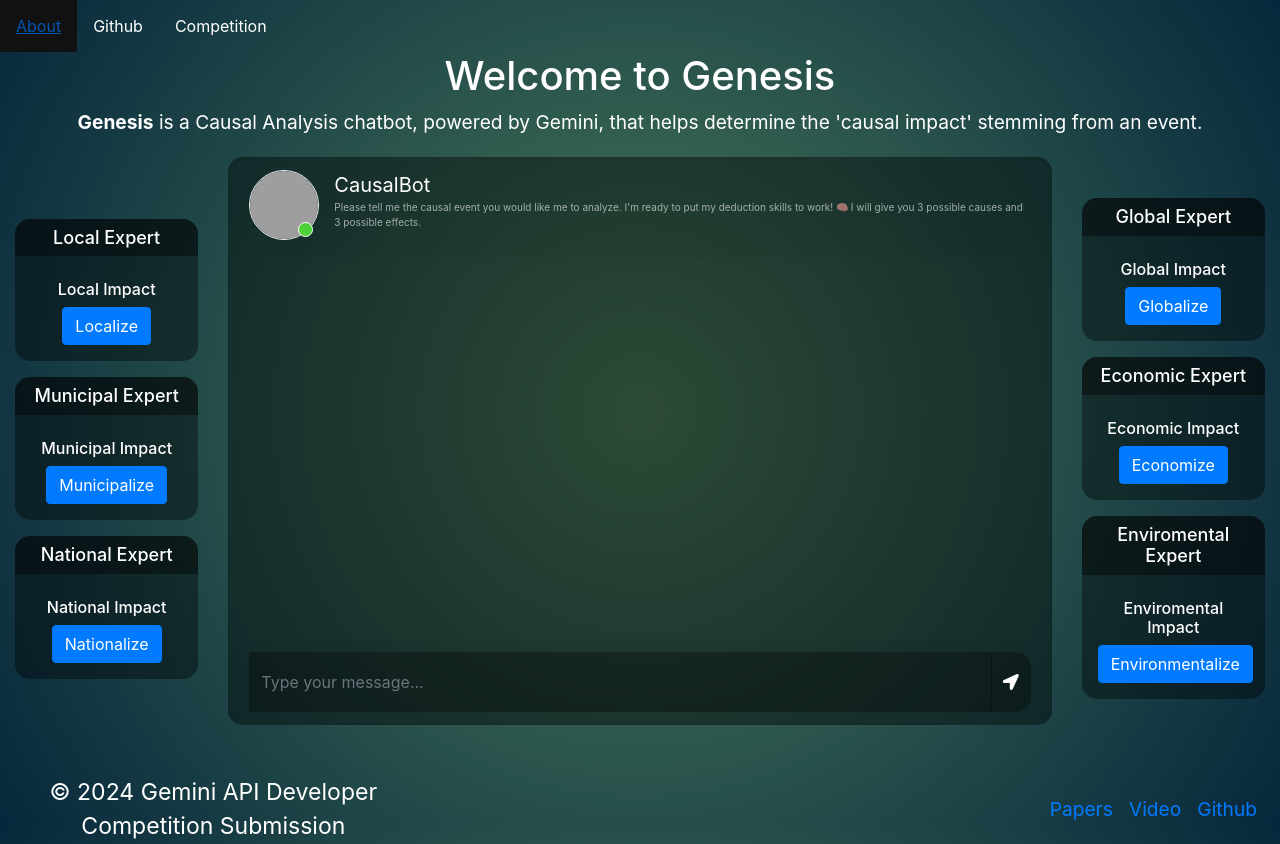
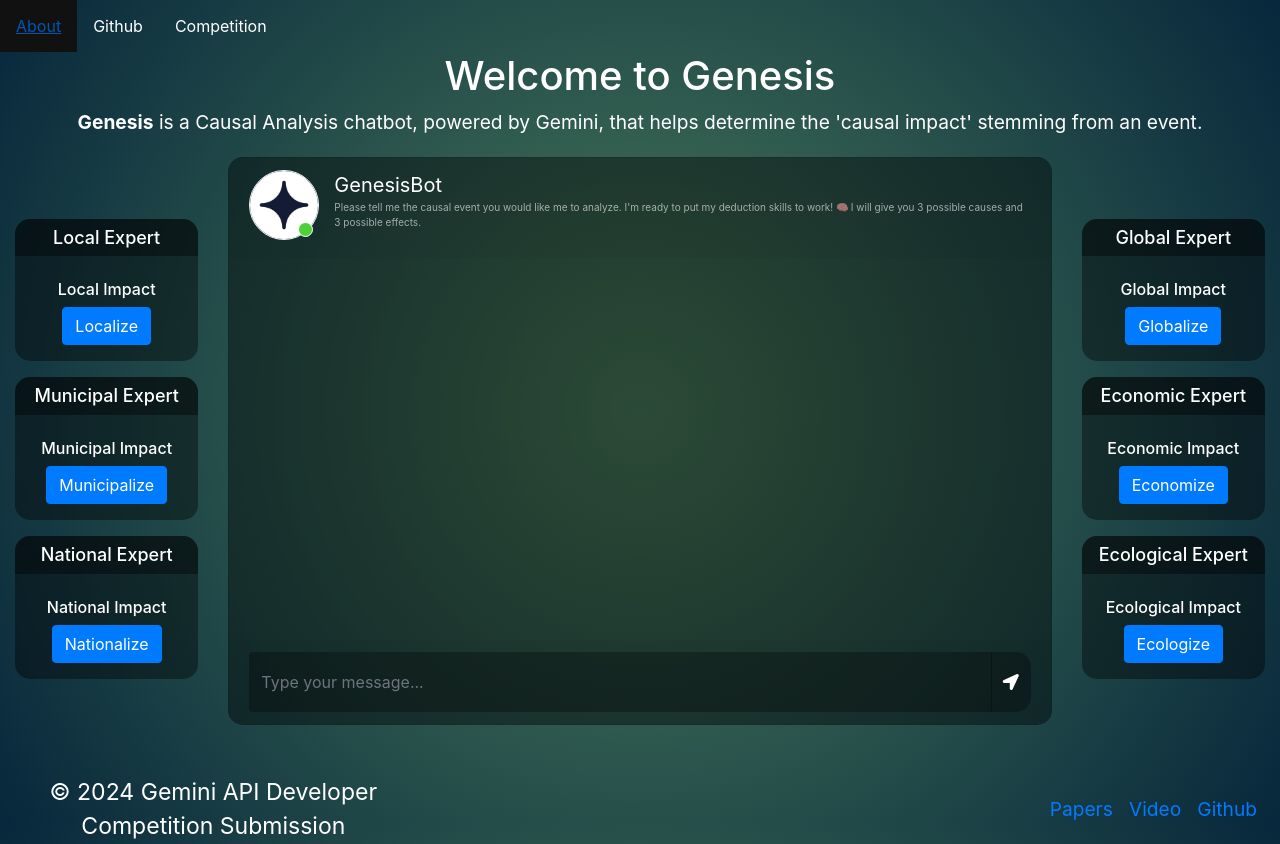
Before and after one commit to DDixon0/geminiComp2024, a Flask app: page / in a window 1280 px wide. Run offline with Flask 3, Linux system fonts and the light colour scheme; some libraries are stand-ins or nearby versions; grey boxes are pictures that could not be loaded.

Commit message:
Pretty much done, adding aria-labels, cleaned up code and comments,  added expert opinions.

```diff
--- a/static/scripts/chat.js
+++ b/static/scripts/chat.js
@@ -1,109 +1,3 @@
-// //links
-// //http://eloquentjavascript.net/09_regexp.html
-// //https://developer.mozilla.org/en-US/docs/Web/JavaScript/Guide/Regular_Expressions
-
-
-// var messages = [], //array that hold the record of each string in chat
-//   lastUserMessage = "", //keeps track of the most recent input string from the user
-//   botMessage = "", //var keeps track of what the chatbot is going to say
-//   botName = 'Chatbot', //name of the chatbot
-//   talking = true; //when false the speach function doesn't work
-// //
-// //
-// //****************************************************************
-// //****************************************************************
-// //****************************************************************
-// //****************************************************************
-// //****************************************************************
-// //****************************************************************
-// //****************************************************************
-// //edit this function to change what the chatbot says
-// function chatbotResponse() {
-//   talking = true;
-//   botMessage = "I'm confused"; //the default message
-
-//   if (lastUserMessage === 'hi' || lastUserMessage =='hello') {
-//     const hi = ['hi','howdy','hello']
-//     botMessage = hi[Math.floor(Math.random()*(hi.length))];;
-//   }
-
-//   if (lastUserMessage === 'name') {
-//     botMessage = 'My name is ' + botName;
-//   }
-// }
-// //****************************************************************
-// //****************************************************************
-// //****************************************************************
-// //****************************************************************
-// //****************************************************************
-// //****************************************************************
-// //****************************************************************
-// //
-// //
-// //
-// //this runs each time enter is pressed.
-// //It controls the overall input and output
-// function newEntry() {
-//   //if the message from the user isn't empty then run
-//   if (document.getElementById("chatbox").value != "") {
-//     //pulls the value from the chatbox ands sets it to lastUserMessage
-//     lastUserMessage = document.getElementById("chatbox").value;
-//     //sets the chat box to be clear
-//     document.getElementById("chatbox").value = "";
-//     //adds the value of the chatbox to the array messages
-//     messages.push(lastUserMessage);
-//     //Speech(lastUserMessage);  //says what the user typed outloud
-//     //sets the variable botMessage in response to lastUserMessage
-//     chatbotResponse();
-//     //add the chatbot's name and message to the array messages
-//     messages.push("<b>" + botName + ":</b> " + botMessage);
-//     // says the message using the text to speech function written below
-//     Speech(botMessage);
-//     //outputs the last few array elements of messages to html
-//     for (var i = 1; i < 18; i++) {
-//       if (messages[messages.length - i])
-//         document.getElementById("chatlog" + i).innerHTML = messages[messages.length - i];
-//     }
-//   }
-// }
-
-// //text to Speech
-// //https://developers.google.com/web/updates/2014/01/Web-apps-that-talk-Introduction-to-the-Speech-Synthesis-API
-// function Speech(say) {
-//   if ('speechSynthesis' in window && talking) {
-//     var utterance = new SpeechSynthesisUtterance(say);
-//     //msg.voice = voices[10]; // Note: some voices don't support altering params
-//     //msg.voiceURI = 'native';
-//     //utterance.volume = 1; // 0 to 1
-//     //utterance.rate = 0.1; // 0.1 to 10
-//     //utterance.pitch = 1; //0 to 2
-//     //utterance.text = 'Hello World';
-//     //utterance.lang = 'en-US';
-//     speechSynthesis.speak(utterance);
-//   }
-// }
-
-// //runs the keypress() function when a key is pressed
-// document.onkeypress = keyPress;
-// //if the key pressed is 'enter' runs the function newEntry()
-// function keyPress(e) {
-//   var x = e || window.event;
-//   var key = (x.keyCode || x.which);
-//   if (key == 13 || key == 3) {
-//     //runs this function when enter is pressed
-//     newEntry();
-//   }
-//   if (key == 38) {
-//     console.log('hi')
-//       //document.getElementById("chatbox").value = lastUserMessage;
-//   }
-// }
-// //clears the placeholder text ion the chatbox
-// //this function is set to run when the users brings focus to the chatbox, by clicking on it
-// function placeHolder() {
-//   document.getElementById("chatbox").placeholder = "";
-// }
-
 
 //CHAT
 
@@ -126,7 +20,7 @@ $("#messageArea").on("submit", function(event) {
     type: "POST",
     url: "/get",
   }).done(function(data) {
-    var botHtml = '<div class="d-flex justify-content-start mb-4"><div class="img_cont_msg"><img src="https://i.ibb.co/fSNP7Rz/icons8-chatgpt-512.png" class="rounded-circle user_img_msg"></div><div class="msg_cotainer">' + data + '<span class="msg_time">' + str_time + '</span></div></div>';
+    var botHtml = '<div class="d-flex justify-content-start mb-4"><div class="img_cont_msg"><img src="/static/assets/GG.png" class="rounded-circle user_img_msg"></div><div class="msg_cotainer">' + data + '<span class="msg_time">' + str_time + '</span></div></div>';
     $("#messageFormeight").append($.parseHTML(botHtml));
   });
   event.preventDefault();
@@ -154,6 +48,74 @@ chat.addEventListener("mouseover", () =>{
 })
 
 
+//Side Experts
+
+function Localize(){
+  let query = "If possible, regenerate another set of cause and effects. However, this time, have a focus on the local impacts and variables. Local causal variables are immediate and can quickly be observed. For this response only, use friendly language, like a neighbor or friend."
+  expertRequest("Local",query);
+}
+
+function Municipalize(){
+  let query = "If possible, regenerate another set of cause and effects. However, this time, have a focus on the Municipal impacts and variables. Municiapl causal variables are not as noticeable but affect the larger community. For this response only, use teacherly language like a teacher or principal."
+  expertRequest("Municipal",query);
+}
+
+function Nationalize(){
+  let query = "If possible, regenerate another set of cause and effects. However, this time, have a focus on the National impacts and variables. National causal variables are a result of compounding multiple fo the same event. This affects the entire country. For this response only, use political language like a politician or governor."
+  expertRequest("National",query);
+}
+
+function Globalize(){
+  let query = "If possible, regenerate another set of cause and effects. However, this time, have a focus on the Global impacts and variables. Global causal variables are geopolitical in context and are a result of competing elements. This affects the entire world. For this response only, use powerful language like a PHD expert or a President."
+  expertRequest("Global",query);
+
+}
+
+function Economize(){
+  let query = "If possible, regenerate another set of cause and effects. However, this time, have a focus on the Economical impacts and variables. Economical causal variables are about the stock market, access to resources, the performacne of comapnies and cash flow. Economical impacts can be as small as local business or large as international conglomerates. For this response only, use investor language like an investment banker or a salesman."
+  expertRequest("Economical",query);
+
+}
+
+function Ecologize(){
+  let query = "If possible, regenerate another set of cause and effects. However, this time, have a focus on the Ecological impacts and variables. Ecological causal variables are about the local enviroment, global enviroment, biosphere, small and big organisim. Ecological impacts are complex and can occur immediately or over hundres of years through evolution. For this response only, use warm-stoic language like an enviromental engineer."
+  expertRequest("Ecological",query);
+}
+
+
+// Specified Expert Request, Council of ELders
+function expertRequest(expert, prompt){
+  const date = new Date();
+  const hour = date.getHours();
+  const minute = date.getMinutes();
+  const str_time = hour+":"+minute;
+  let rawText = prompt;
+
+  var botHtml = '<div class="d-flex justify-content-start mb-4"><div class="img_cont_msg"><img src="/static/assets/GG_'+ expert +'.png" class="rounded-circle user_img_msg"></div><div class="msg_cotainer"> Attempting to Find the ' + expert + ' impact.<span class="msg_time">' + str_time + '</span></div></div>';
+
+  $("#messageFormeight").append($.parseHTML(botHtml));
+
+  $.ajax({
+    data: {
+      msg: rawText,
+    },
+    type: "POST",
+    url: "/get",
+  }).done(function(data) {
+    var botHtml = '<div class="d-flex justify-content-start mb-4"><div class="img_cont_msg"><img src="/static/assets/GG_'+ expert +'.png" class="rounded-circle user_img_msg"></div><div class="msg_cotainer">' + data + '<span class="msg_time">' + str_time + '</span></div></div>';
+    $("#messageFormeight").append($.parseHTML(botHtml));
+  });
+  event.preventDefault();
+
+}
+
+let allButtons = document.querySelectorAll('div.side-body > button');
+let btnFuncs = [Localize, Municipalize, Nationalize, Globalize, Economize, Ecologize]
+
+for (let i = 0; i < allButtons.length; i++) {
+  allButtons[i].addEventListener('click', btnFuncs[i])
+}
+
 
 
 
--- a/static/styles/style.css
+++ b/static/styles/style.css
@@ -4,32 +4,11 @@
     box-sizing: border-box;
 }
 
-html{
-    /* height: 100vh; */
-    /* overflow-y: hidden; */
-    /* justify-content: center; */
-}
-
 
 body{
-    /* margin-left: 10%;
-    margin-right: 10%;
-    margi; */
-    /* box-sizing: border-box;
-    display: grid;
-    grid-template:
-    'header' 16%
-    'main' 80%
-    'footer' 4%;
-    gap: 5px; */
-    /* background-color: #2196F3; */
-    /* padding: 10px; */
+
     min-height: 100%;
 
-    /* margin: 0; */
-	/* background: rgb(44, 47, 59);
-    background: -webkit-linear-gradient(to right, rgb(40, 59, 34), rgb(54, 60, 70), rgb(32, 32, 43));
-	background: linear-gradient(to right, rgb(38, 51, 61), rgb(50, 55, 65), rgb(33, 33, 78)); */
 
     background: rgb(74,125,91);
     background: -moz-radial-gradient(circle, rgba(74,125,91,1) 0%, rgba(7,39,60,1) 100%);
@@ -47,8 +26,7 @@ body{
 
   /* Track */
   ::-webkit-scrollbar-track {
-    /* background: #f1f1f1;  */
-    /* background:; */
+
   }
 
   /* Handle */
@@ -63,9 +41,7 @@ body{
 
 
 
-
 /* Header Stuff */
-
 #hgroup{
     /* background-color: rgb(255, 255, 255); */
     /* padding: 20px; */
@@ -129,28 +105,11 @@ nav li a:hover{
 
 /* Main Stuff */
 
-/* main{
-    margin: 0;
-    padding: 0;
-} */
 
 #main{
-    /* display: inline-flex; */
-    /* justify-content:center;
-    align-items: center;
-    align-content: center; */
-    /* background-color: bisque; */
-    /* max-width: 50%; */
-    grid-area: main;
-    /* display: grid;
-    grid-template-areas:
-    'side1 chat chat side2'
-    'side3 chat chat side4'
-    'side5 chat chat side6'; */
     padding-top: 10px;
     padding-bottom: 10px;
 }
-
 
 
 
@@ -373,15 +332,6 @@ nav li a:hover{
     .sideExpert{
         color: white;
         text-align: center;
-        /* justify-content: center; */
-        /* display: flex;
-        align-items: center;
-        justify-content: center;
-        text-align: center;
-        background-color: gray;
-        border-radius: 25px;
-        margin: 20px; */
-        /* height: 71vh; */
         border-radius: 15px !important;
         background-color: rgba(0,0,0,0.4) !important;
         /* padding: 1rem; */
@@ -408,16 +358,6 @@ nav li a:hover{
     .side-text{
         font-size: small;
     }
-
-    /* .card-header{
-        background-color: rgba(0,0,0,0.3);
-        font-size: larger;
-    }
-
-    .card-title{
-        font-size: medium;
-    } */
-
 
 
 
@@ -469,9 +409,3 @@ nav li a:hover{
             margin-right: 10px;
         }
     }
-
-    /* @media screen and (max-width: 800px) {
-        .sideExpert{
-            flex-grow: 0;
-        }
-    } */
--- a/templates/index.html
+++ b/templates/index.html
@@ -8,13 +8,13 @@
     <link rel="stylesheet" href="https://stackpath.bootstrapcdn.com/bootstrap/4.1.3/css/bootstrap.min.css" integrity="sha384-MCw98/SFnGE8fJT3GXwEOngsV7Zt27NXFoaoApmYm81iuXoPkFOJwJ8ERdknLPMO" crossorigin="anonymous">
     <link rel="stylesheet" href="https://use.fontawesome.com/releases/v5.5.0/css/all.css" integrity="sha384-B4dIYHKNBt8Bc12p+WXckhzcICo0wtJAoU8YZTY5qE0Id1GSseTk6S+L3BlXeVIU" crossorigin="anonymous">
     <script src="https://ajax.googleapis.com/ajax/libs/jquery/3.3.1/jquery.min.js"></script>
-    <!-- <link rel="stylesheet" type="text/css" href="{{ url_for('static', filename='styles/style.css')}}"/> -->
 
     <link href="//maxcdn.bootstrapcdn.com/bootstrap/4.1.1/css/bootstrap.min.css" rel="stylesheet" id="bootstrap-css">
     <script src="//maxcdn.bootstrapcdn.com/bootstrap/4.1.1/js/bootstrap.min.js"></script>
     <script src="//cdnjs.cloudflare.com/ajax/libs/jquery/3.2.1/jquery.min.js"></script>
 
     <link rel="stylesheet" type="text/css" href="{{ url_for('static', filename='styles/style.css')}}" />
+    <link rel="shortcut icon" href="{{ url_for('static', filename='assets/GG.png')}}" type="image/x-icon">
     <script defer src="{{ url_for('static', filename='scripts/chat.jS')}}"></script>
 </head>
 <body>
@@ -35,9 +35,6 @@
             <!-- <p>Causality is a GenAI tool for understanding the "causal impacts" that may arise as a result of an event or action.</p> -->
         </header>
 
-        <!-- <menu>
-        </menu> -->
-
     </hgroup>
 
     <main id="main">
@@ -50,7 +47,7 @@
                         <div class="side-body">
                           <h3 class="side-title">Local Impact</h3>
                           <!-- <p class="side-text">Going in depth with the local causal impact.</p> -->
-                          <a href="#" class="btn btn-primary">Localize</a>
+                          <button type="button" class="btn btn-primary" aria-label="Button to generate Local Impact">Localize</button>
                         </div>
                     </div>
 
@@ -59,7 +56,7 @@
                         <div class="side-body">
                           <h3 class="side-title">Municipal Impact</h3>
                           <!-- <p class="side-text">Going in depth with the Municipal causal impact.</p> -->
-                          <a href="#" class="btn btn-primary">Municipalize</a>
+                          <button type="button" class="btn btn-primary" aria-label="Button to generate Municipal Impact">Municipalize</button>
                         </div>
                     </div>
 
@@ -68,7 +65,7 @@
                         <div class="side-body">
                           <h3 class="side-title">National Impact</h3>
                           <!-- <p class="side-text">Going in depth with the National causal impact.</p> -->
-                          <a href="#" class="btn btn-primary">Nationalize</a>
+                          <button type="button" class="btn btn-primary" aria-label="Button to generate National Impact">Nationalize</button>
                         </div>
                     </div>
 
@@ -79,11 +76,11 @@
                         <div class="card-header msg_head">
                             <div class="d-flex bd-highlight">
                                 <div class="img_cont">
-                                    <img src="https://i.ibb.co/fSNP7Rz/icons8-chatgpt-512.png" class="rounded-circle user_img">
+                                    <img src="{{ url_for('static', filename='assets/GG.png')}}" class="rounded-circle user_img">
                                     <span class="online_icon"></span>
                                 </div>
                                 <div class="user_info">
-                                    <span>CausalBot</span>
+                                    <span>GenesisBot</span>
                                     <p>Please tell me the causal event you would like me to analyze. I'm ready to put my deduction skills to work!  🧠 I will give you 3 possible causes and 3 possible effects.</p>
                                 </div>
                             </div>
@@ -108,7 +105,7 @@
                         <div class="side-body">
                           <h3 class="side-title">Global Impact</h3>
                           <!-- <p class="side-text">Going in depth with the National causal impact.</p> -->
-                          <a href="#" class="btn btn-primary">Globalize</a>
+                          <button type="button" class="btn btn-primary" aria-label="Button to generate Global Impact">Globalize</button>
                         </div>
                     </div>
                     <div id="side5" class="sideExpert">
@@ -116,15 +113,15 @@
                         <div class="side-body">
                           <h3 class="side-title">Economic Impact</h3>
                           <!-- <p class="side-text">Going in depth with the National causal impact.</p> -->
-                          <a href="#" class="btn btn-primary">Economize</a>
+                          <button type="button" class="btn btn-primary" aria-label="Button to generate Economiucal Impact">Economize</button>
                         </div>
                     </div>
                     <div id="side6" class="sideExpert">
-                        <h2 class="side-header">Enviromental Expert</h2>
+                        <h2 class="side-header">Ecological Expert</h2>
                         <div class="side-body">
-                          <h3 class="side-title">Enviromental Impact</h3>
+                          <h3 class="side-title">Ecological Impact</h3>
                           <!-- <p class="side-text">Going in depth with the National causal impact.</p> -->
-                          <a href="#" class="btn btn-primary">Environmentalize</a>
+                          <button type="button" class="btn btn-primary" aria-label="Button to generate Ecological Impact">Ecologize</button>
                         </div>
                     </div>
                 </div>
@@ -134,20 +131,6 @@
 
 
     </main>
-<!--
-    <footer class="d-flex flex-wrap justify-content-between align-items-center py-3 my-4 border-top" id="footer">
-        <p class="col-md-4 mb-0 text-body-secondary">© 2024 Gemini API Developer Competition Submission</p>
-
-        <a href="/" class="col-md-4 d-flex align-items-center justify-content-center mb-3 mb-md-0 me-md-auto link-body-emphasis text-decoration-none">
-          <svg class="bi me-2" width="40" height="20"><use xlink:href="#bootstrap"></use></svg>
-        </a>
-
-        <ul class="nav col-md-4 justify-content-end">
-          <li class="nav-item"><a href="#" class="nav-link px-2 text-body-secondary">Papers</a></li>
-          <li class="nav-item"><a href="#" class="nav-link px-2 text-body-secondary">Github</a></li>
-          <li class="nav-item"><a href="#" class="nav-link px-2 text-body-secondary">Video</a></li>
-        </ul>
-    </footer> -->
 
     <footer class="d-flex flex-wrap justify-content-between align-items-center py-3 my-4" id="footer">
         <p class="col-md-4 mb-0 text-body-secondary">© 2024 Gemini API Developer Competition Submission</p>
```
Also changed, not shown: server.py (+0 -16 lines), static/assets/GG.png (added), static/assets/GG_Ecological.png (added), static/assets/GG_Economical.png (added), static/assets/GG_Global.png (added), static/assets/GG_Local.png (added), static/assets/GG_Municipal.png (added), static/assets/GG_National.png (added).
